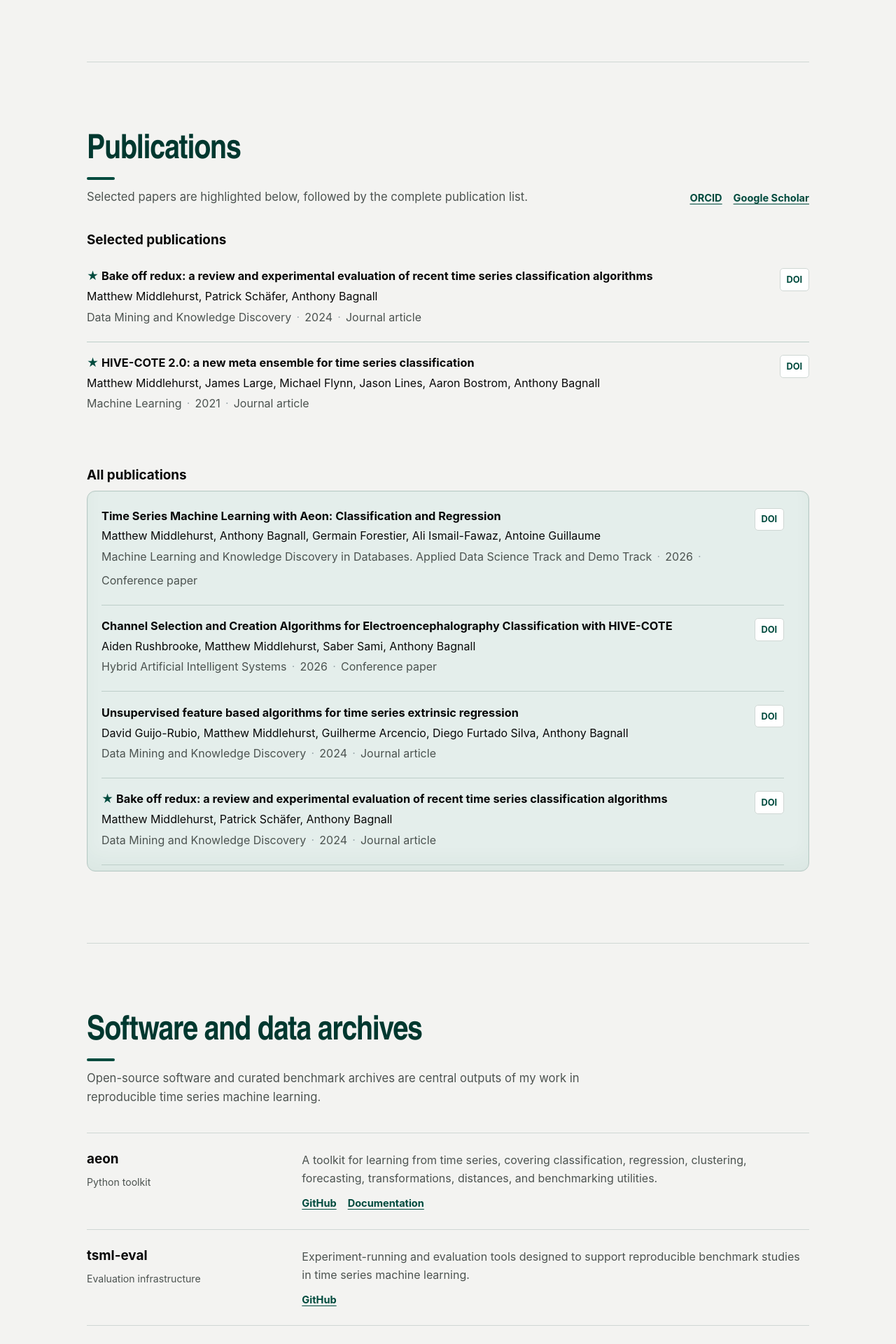
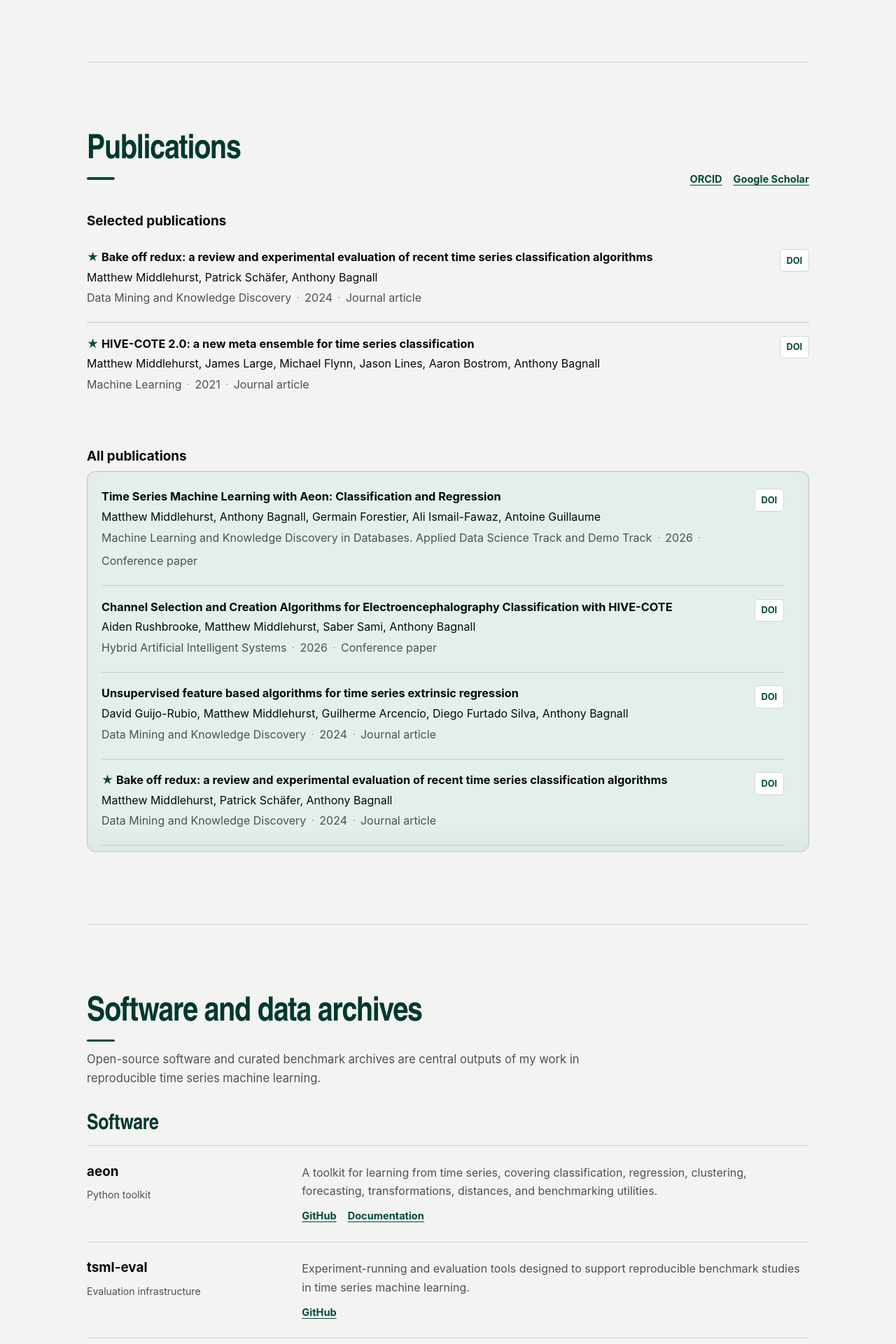
Before and after one commit to MatthewMiddlehurst/matthewmiddlehurst.github.io, a Jekyll site: the page built from index.md, in a window 1280 px wide. Shown: the part 1315-3235 px from the top of the page at 70% size. Built offline with Jekyll 4.4.1, drawn with Linux system fonts in a browser that asks for light colours; some of the changed text lies outside the part shown.

Commit message:
Organize software resources and expand teaching experience

```diff
--- a/assets/css/main.scss
+++ b/assets/css/main.scss
@@ -297,7 +297,7 @@
 }
 
 .topic h3,
-.project h3,
+.project h4,
 .teaching-grid h3,
 .publication-group > h3 {
   margin: 0 0 0.55rem;
@@ -405,6 +405,19 @@
   border-bottom: 1px solid var(--border);
 }
 
+.project-group + .project-group {
+  margin-top: 2.75rem;
+}
+
+.subsection-title {
+  margin: 0 0 0.65rem;
+  color: var(--accent-dark);
+  font-family: var(--display-font);
+  font-size: clamp(1.45rem, 3vw, 1.9rem);
+  line-height: 1.15;
+  letter-spacing: -0.015em;
+}
+
 .project {
   display: grid;
   grid-template-columns: minmax(10rem, 0.38fr) minmax(0, 1fr);
@@ -429,6 +442,11 @@
 .teaching-grid > div {
   padding-top: 1rem;
   border-top: 3px solid var(--accent);
+}
+
+.teaching-grid p {
+  margin: 0.9rem 0 0;
+  color: var(--muted);
 }
 
 .teaching-grid ul {
--- a/index.md
+++ b/index.md
@@ -58,7 +58,6 @@
   <div class="section-header with-links">
     <div>
       <h2 id="publications-title">Publications</h2>
-      <p>Selected papers are highlighted below, followed by the complete publication list.</p>
     </div>
     <div class="profile-links" aria-label="External publication profiles">
       <a href="{{ site.links.orcid }}">ORCID</a>
@@ -96,10 +95,12 @@
     <p>Open-source software and curated benchmark archives are central outputs of my work in reproducible time series machine learning.</p>
   </div>
 
-  <div class="project-list">
-    <article class="project">
+  <div class="project-group" aria-labelledby="software-projects-title">
+    <h3 class="subsection-title" id="software-projects-title">Software</h3>
+    <div class="project-list">
+      <article class="project">
       <div>
-        <h3>aeon</h3>
+        <h4>aeon</h4>
         <p class="project-type">Python toolkit</p>
       </div>
       <div>
@@ -109,10 +110,10 @@
           <a href="https://www.aeon-toolkit.org/">Documentation</a>
         </div>
       </div>
-    </article>
-    <article class="project">
+      </article>
+      <article class="project">
       <div>
-        <h3>tsml-eval</h3>
+        <h4>tsml-eval</h4>
         <p class="project-type">Evaluation infrastructure</p>
       </div>
       <div>
@@ -121,10 +122,16 @@
           <a href="https://github.com/time-series-machine-learning/tsml-eval">GitHub</a>
         </div>
       </div>
-    </article>
-    <article class="project">
+      </article>
+    </div>
+  </div>
+
+  <div class="project-group" aria-labelledby="data-archives-title">
+    <h3 class="subsection-title" id="data-archives-title">Data archives</h3>
+    <div class="project-list">
+      <article class="project">
       <div>
-        <h3>Time Series Classification Archive</h3>
+        <h4>Time Series Classification Archive</h4>
         <p class="project-type">Data archive</p>
       </div>
       <div>
@@ -134,10 +141,10 @@
           <a href="https://www.timeseriesclassification.com/results.php">Results</a>
         </div>
       </div>
-    </article>
-    <article class="project">
+      </article>
+      <article class="project">
       <div>
-        <h3>Multiverse Archive</h3>
+        <h4>Multiverse Archive</h4>
         <p class="project-type">Data archive and benchmarks</p>
       </div>
       <div>
@@ -147,10 +154,11 @@
           <a href="https://arxiv.org/abs/2603.20352">Paper</a>
         </div>
       </div>
-    </article>
+      </article>
+    </div>
   </div>
 
-  <p class="section-note">When using this software in academic work, please cite the relevant software papers and versioned releases where possible.</p>
+  <p class="section-note">When using these resources in academic work, please cite the relevant papers, datasets, and versioned releases where possible.</p>
 </section>
 
 <section class="section" id="teaching" aria-labelledby="teaching-title">
@@ -161,17 +169,12 @@
 
   <div class="teaching-grid">
     <div>
-      <h3>Teaching areas</h3>
-      <ul>
-        <li>Programming and software development</li>
-        <li>Algorithms and data structures</li>
-        <li>Machine learning and data science</li>
-        <li>Time series machine learning</li>
-        <li>Research methods, reproducibility, and academic writing</li>
-      </ul>
+      <h3>Teaching experience</h3>
+      <p>I am module leader for <em>Fundamentals of Programming</em> and <em>Technical and Professional Skills</em>, delivered through the Yangzhou University-University of Bradford Joint College of Advanced Manufacturing. This has included a month of in-person teaching in China.</p>
     </div>
     <div>
-      <h3>Supervision interests</h3>
+      <h3>Project supervision</h3>
+      <p>I currently supervise one PhD student and one MSc student, and have supervised five completed undergraduate final-year projects. Potential projects can be scoped for undergraduate, master's, and PhD study in:</p>
       <ul>
         <li>Time series classification, regression, clustering, and anomaly detection</li>
         <li>Machine learning benchmarking and reproducibility</li>
```
